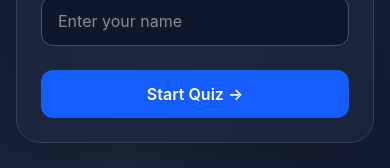
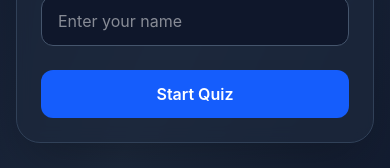
Before and after one commit to gouravithinkdigital/interactive-quiz, a React (Vite) app: page / in a window 390 px wide. Shown: the part 423-591 px from the top of the page. Built offline with nearby package versions, Linux system fonts and the light colour scheme.

Commit message:
fix: mobile video view

```diff
--- a/src/pages/Home.jsx
+++ b/src/pages/Home.jsx
@@ -92,7 +92,7 @@ export default function App() {
             onClick={startQuiz}
             className="mt-6 w-full rounded-xl bg-blue-600 py-3 font-semibold text-white transition hover:bg-blue-700"
           >
-            Start Quiz →
+            Start Quiz
           </button>
         </div>
       </div>
@@ -153,6 +153,7 @@ export default function App() {
             src={videoFile}
             controls
             autoPlay
+            playsInline
             onTimeUpdate={handleTimeUpdate}
             onEnded={handleVideoEnd}
             className="w-full"
```
